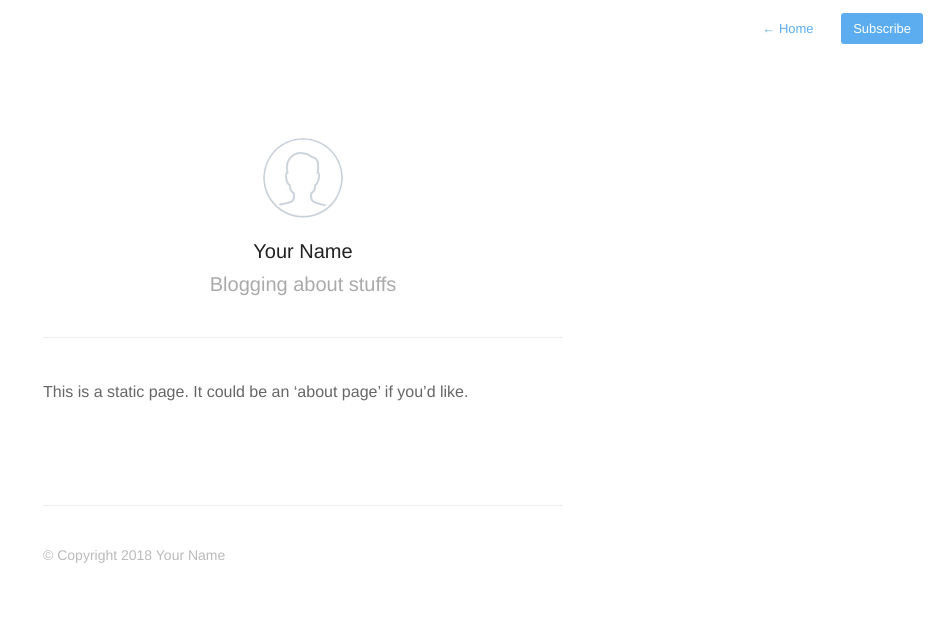
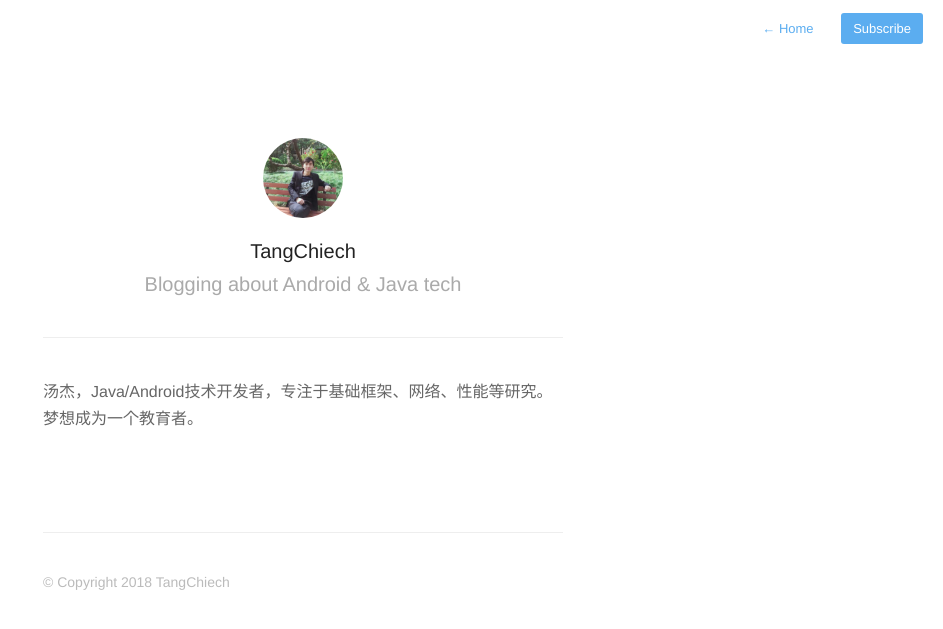
Before and after one commit to javmorse/javmorse.github.io, a Jekyll site: the page built from about.md, in a window 1280 px wide. Shown: the top 629 px of the page, without its empty margins (337-1280 px from the left). Built offline with Jekyll 4.4.1, drawn with Linux system fonts in a browser that asks for light colours; nearby versions of some CDN libraries.

Commit message:
修改简介

```diff
--- a/_config.yml
+++ b/_config.yml
@@ -1,6 +1,6 @@
-name: Your New Jekyll Site
-description: Blogging about stuffs
-meta_description: "Your New Jekyll Site, Blogging about stuffs"
+name: tangchiech blog
+description: Blogging about Android & Java tech
+meta_description: "Blogging about Android & Java tech"
 
 aboutPage: true
 
@@ -9,14 +9,14 @@ highlighter: rouge
 
 plugins: [jekyll-paginate]
 paginate: 20
-domain_name: 'http://yourblog-domain.com'
+domain_name: 'http://tangchiech.io'
 google_analytics: 'UA-XXXXXXXX-X'
 disqus: false
 disqus_shortname: 'your-disqus-shortname'
 
 # Details for the RSS feed generator
 url:            'http://your-blog-url.example.com'
-author:         'Your Name'
+author:         'TangChiech'
 authorTwitter:  'YourTwitterUsername'
 
 permalink:       /:year/:title/
--- a/about.md
+++ b/about.md
@@ -4,6 +4,6 @@ permalink: about/
 profile: true
 ---
 
-This is a static page. It could be an 'about page' if you'd like.
+汤杰，Java/Android技术开发者，专注于基础框架、网络、性能等研究。 梦想成为一个教育者。
 
 {% include footer.html %}
```
Also changed, not shown: assets/images/avatar.png, assets/images/avatar@2x.png, 7 other files.
